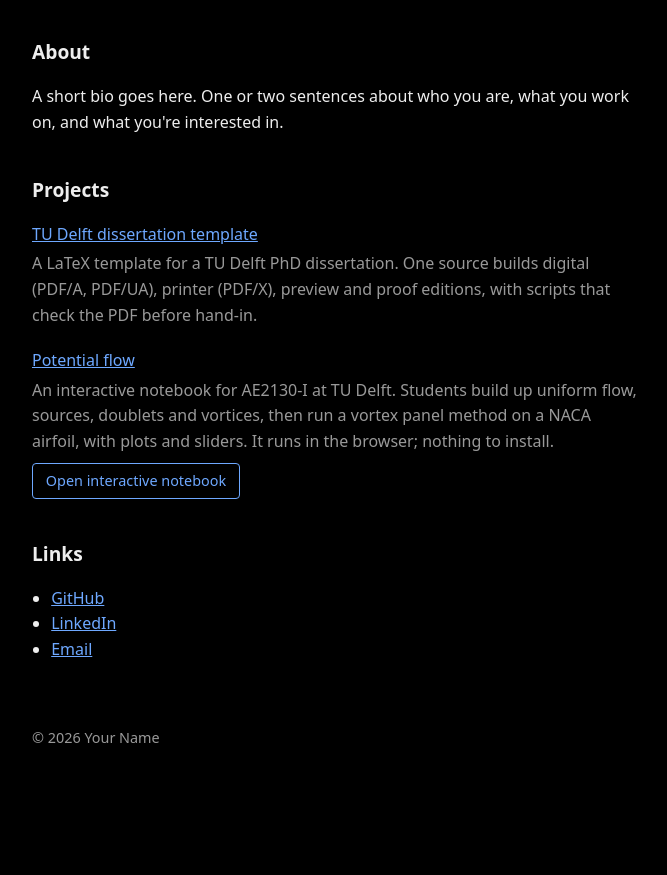
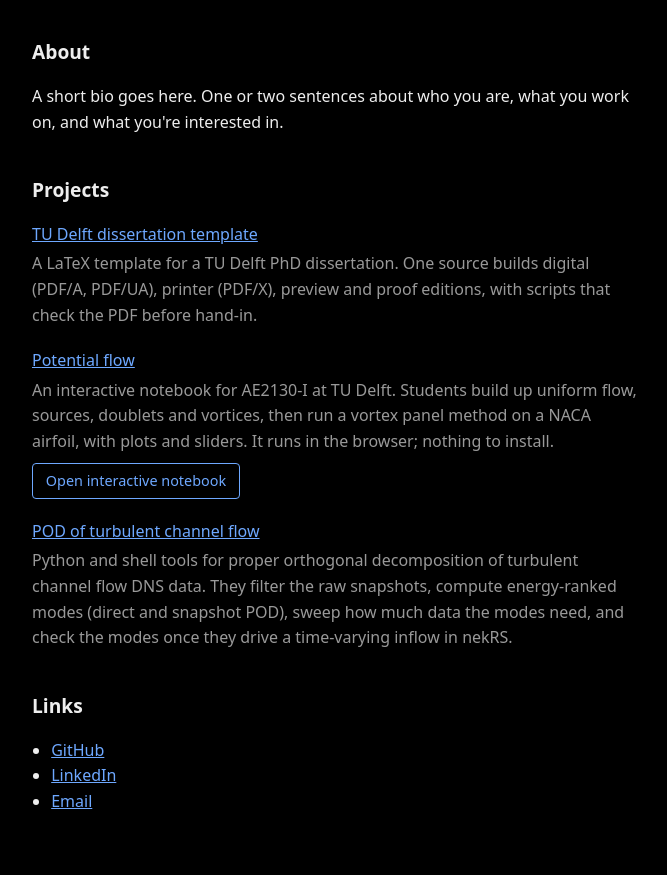
Before and after one commit to abettini99/abettini99.github.io, a plain HTML site: page index.html in a window 1280 px wide. Shown: the part 169-1044 px from the top of the page, without its empty margins (304-971 px from the left). Before the commit the page ends 965 px from the top, so only its background shows below. Drawn offline with Linux system fonts and the light colour scheme.

Commit message:
Add pod (POD of turbulent channel flow) to projects
Co-Authored-By: Claude Opus 5.5 <noreply@anthropic.com>
Claude-Session: https://claude.ai/code/session_01QWSGpTYgVU16a4HQtFnqGh

```diff
--- a/index.html
+++ b/index.html
@@ -31,6 +31,10 @@
           <p>An interactive notebook for AE2130-I at TU Delft. Students build up uniform flow, sources, doublets and vortices, then run a vortex panel method on a NACA airfoil, with plots and sliders. It runs in the browser; nothing to install.</p>
           <a class="button" href="https://abettini99.github.io/potential_flow_ae_delft/">Open interactive notebook</a>
         </li>
+        <li>
+          <a href="https://github.com/abettini99/pod">POD of turbulent channel flow</a>
+          <p>Python and shell tools for proper orthogonal decomposition of turbulent channel flow DNS data. They filter the raw snapshots, compute energy-ranked modes (direct and snapshot POD), sweep how much data the modes need, and check the modes once they drive a time-varying inflow in nekRS.</p>
+        </li>
       </ul>
     </section>
 
```
